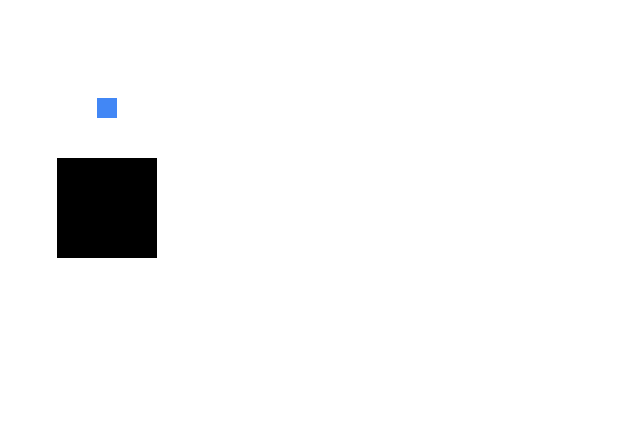
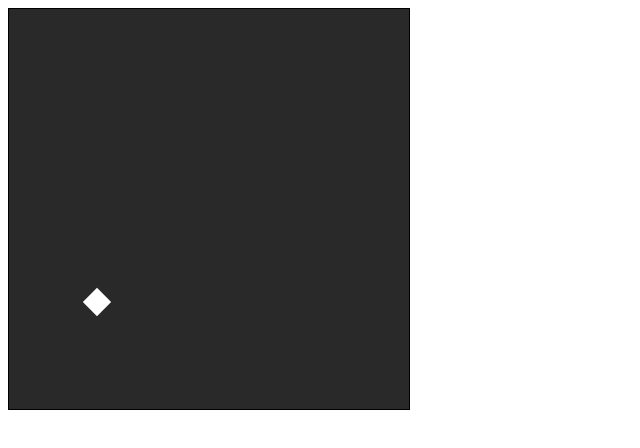
Before and after one commit to lstive/RetroGameEngine, a website built with webpack: page index.html in a window 1280 px wide. Shown: the whole page, without its empty margins (0-640 px from the left). Built offline with Linux system fonts and the light colour scheme.

Commit message:
Render shapes

```diff
--- a/index.html
+++ b/index.html
@@ -5,8 +5,7 @@
   <title>retro</title>
 </head>
 <body>
-  <canvas id="retroGameEngine" width="400" height="400"></canvas>
+  <canvas id="retroGameEngine" width="400" height="400" style="border: 1px solid black"></canvas>
   <script src="build/retroGameEngine.js"></script>
 </body>
-
 </html>
--- a/src/main.ts
+++ b/src/main.ts
@@ -3,28 +3,69 @@ import { DrawableSquare } from "=/retroGameEngine/drawable/drawable";
 import Vector from "=/retroGameEngine/vector/vector";
 
 let square: DrawableSquare
-let square2: DrawableSquare
+let speed: Vector
+let rad: number
+let isKey: boolean
+let key: string
+let magSpeed: number
 
+// in a game engine the changes will be in the next frame rendered
 export function initialConfig(context: CanvasRenderingContext2D): void{
-  square = new DrawableSquare(context, 200, 200, 100, 100, '#000000')
-  square2 = new DrawableSquare(context, 100, 100, 20, 20, '#4287f5')
+  rad = 0
+  magSpeed = 0
+  speed = new Vector(1, -1)
+  square = new DrawableSquare(context, 200, 200, 20, 20, '#FFFFFF')
 }
 
-let a: number = 1
-let speed: Vector = new Vector(1, 0)
+export function gameLoop(delta: number): void{
 
-export function gameLoop(delta: number): void{
-  square.position = square.position.add(speed)
-  square2.position = square2.position.add(speed)
-  square.render()
-  square2.render()
+  square.render(speed.angle)
 
   if(square.position.x > 400){
     square.position.x = 0
-    square2.position.x = 0
+  }else if(square.position.x < 0){
+    square.position.x = 400
+  }else if(square.position.y < 0){
+    square.position.y = 400
+  }else if(square.position.y > 400){
+    square.position.y = 0
   }
+
+  if(isKey){
+    if(key == 'a'){
+      speed.rotate(speed.angle - 0.1)
+      square.rotate(2)
+    }
+
+    if(key == 'd'){
+      rad += 0.01
+      speed.rotate(speed.angle + 0.1)
+    }
+  }
+
+  square.position = square.position.add(speed)
+
 }
 
-export function eventsConnection(): void{
+export function eventsConnection(): void {
+  document.addEventListener('keypress', event => {
+    if(event.key == 'w'){
+      isKey = true
+      magSpeed += 0.1
 
+    }else if(event.key == 'a'){
+
+      isKey = true
+      key = 'a'
+    }else if(event.key == 'd'){
+
+      isKey = true
+      key = 'd'
+    }
+  }, true)
+
+  document.addEventListener('keyup', event => {
+    isKey = false
+    key = null
+  })
 }
--- /dev/null
+++ b/src/retroGameEngine/drawable/drawable.ts
@@ -0,0 +1,39 @@
+import Vector from '=/retroGameEngine/vector/vector'
+
+export default abstract class Drawable{
+  public context: CanvasRenderingContext2D
+  public position: Vector
+  public color: string
+  public abstract render(): void
+
+  constructor(context: CanvasRenderingContext2D, position: Vector, color: string){
+    this.context = context
+    this.position = position
+    this.color = color
+  }
+}
+
+export class DrawableSquare extends Drawable {
+  public width: number
+  public height: number
+
+  constructor(context: CanvasRenderingContext2D, x: number, y: number, width: number, height: number, color: string){
+    super(context, new Vector(x, y), color)
+    this.width = width
+    this.height = height
+  }
+
+  public render(radians: number = 0): void{
+    this.context.save()
+
+    this.context.translate(this.position.x - this.width / 2, this.position.y - this.height / 2)
+    this.context.rotate(radians)
+    this.context.fillStyle = this.color
+    this.context.fillRect(-this.width / 2, -this.height / 2, this.width, this.height)
+    this.context.restore()
+  }
+
+  public rotate(radians: number): void{
+
+  }
+}
--- a/src/retroGameEngine/retroGameEngine.ts
+++ b/src/retroGameEngine/retroGameEngine.ts
@@ -13,7 +13,7 @@ eventsConnection()
 
 // start
 function start(newTime: number): void{
-  context.fillStyle = '#FFFFFF'
+  context.fillStyle = '#292929'
   context.fillRect(0, 0, canvas.width, canvas.height)
   delta = newTime - oldTime
   gameLoop(delta)
--- /dev/null
+++ b/src/retroGameEngine/vector/vector.ts
@@ -0,0 +1,48 @@
+export abstract class VectorBasic{
+  x: number
+  y: number
+  magnitude: number
+  angle: number
+
+  constructor(x: number = 0, y: number = 0){
+    this.x = x
+    this.y = y
+    this.magnitude = Math.sqrt(Math.pow(x , 2) + Math.pow(y, 2))
+    this.angle = (x == 0 || y == 0)? 0 : Math.atan(y / x)
+  }
+}
+
+export default class Vector extends VectorBasic{
+  constructor(x: number = 0, y: number = 0){
+    super(x, y)
+  }
+
+  public scale(): UVector{
+    return new UVector(this.x, this.y)
+  }
+
+  public add(a: Vector, b: Vector = this): Vector{
+    return new Vector(b.x + a.x, b.y + a.y)
+  }
+
+  public sub(a: Vector, b: Vector = this): Vector{
+    return new Vector(b.x - a.x, b.y - a.y)
+  }
+
+  public rotate(radians: number): void{
+    let temp: Vector = new Vector(Math.cos(radians) * this.magnitude, Math.sin(radians) * this.magnitude)
+    this.x = temp.x
+    this.y = temp.y
+    this.angle = radians
+  }
+}
+
+export class UVector extends VectorBasic{
+  constructor(x: number = 0, y: number = 0){
+    super(Math.sin(Math.atan(y / x)), Math.cos(Math.atan(y / x)))
+  }
+
+  public scale(magnitude: number): Vector{
+    return new Vector(this.x * magnitude, this.y * magnitude)
+  }
+}
```
Also changed, not shown: build/retroGameEngine.js.
